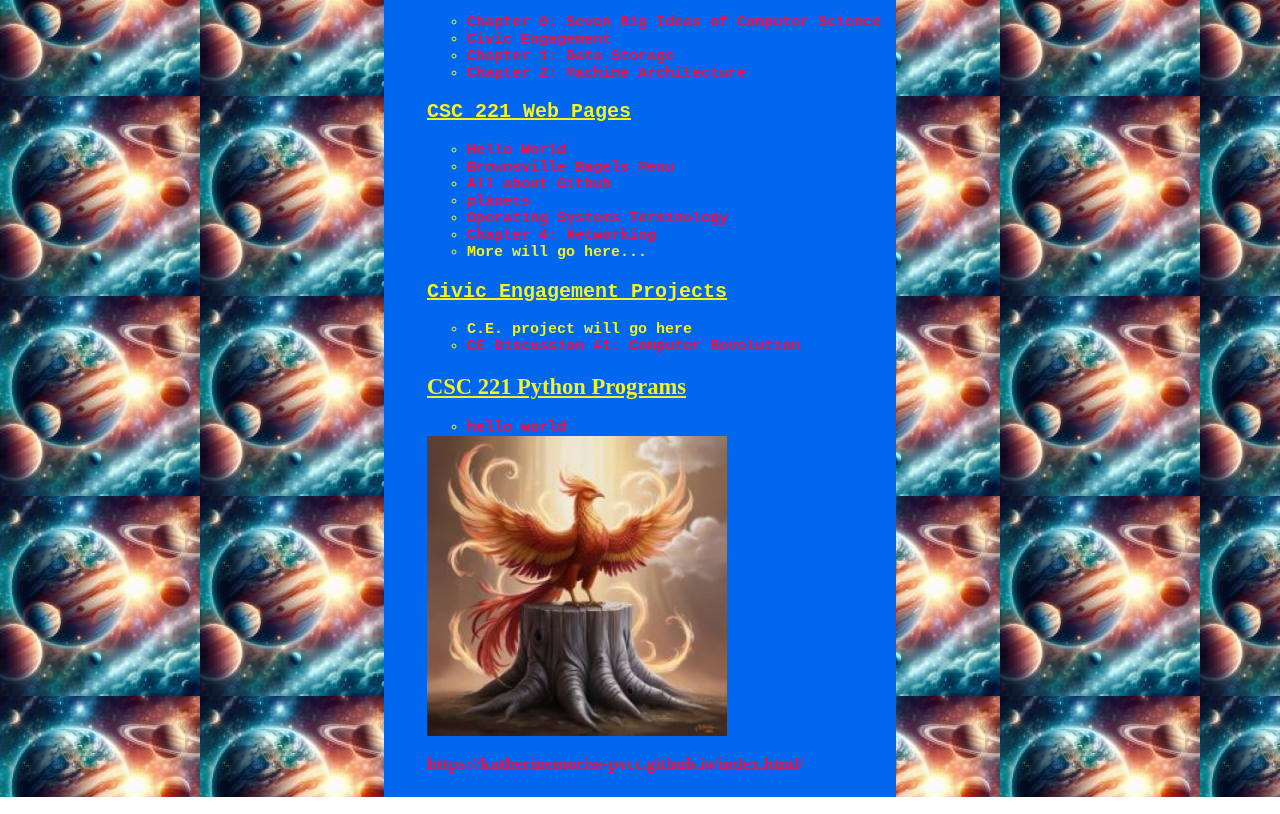
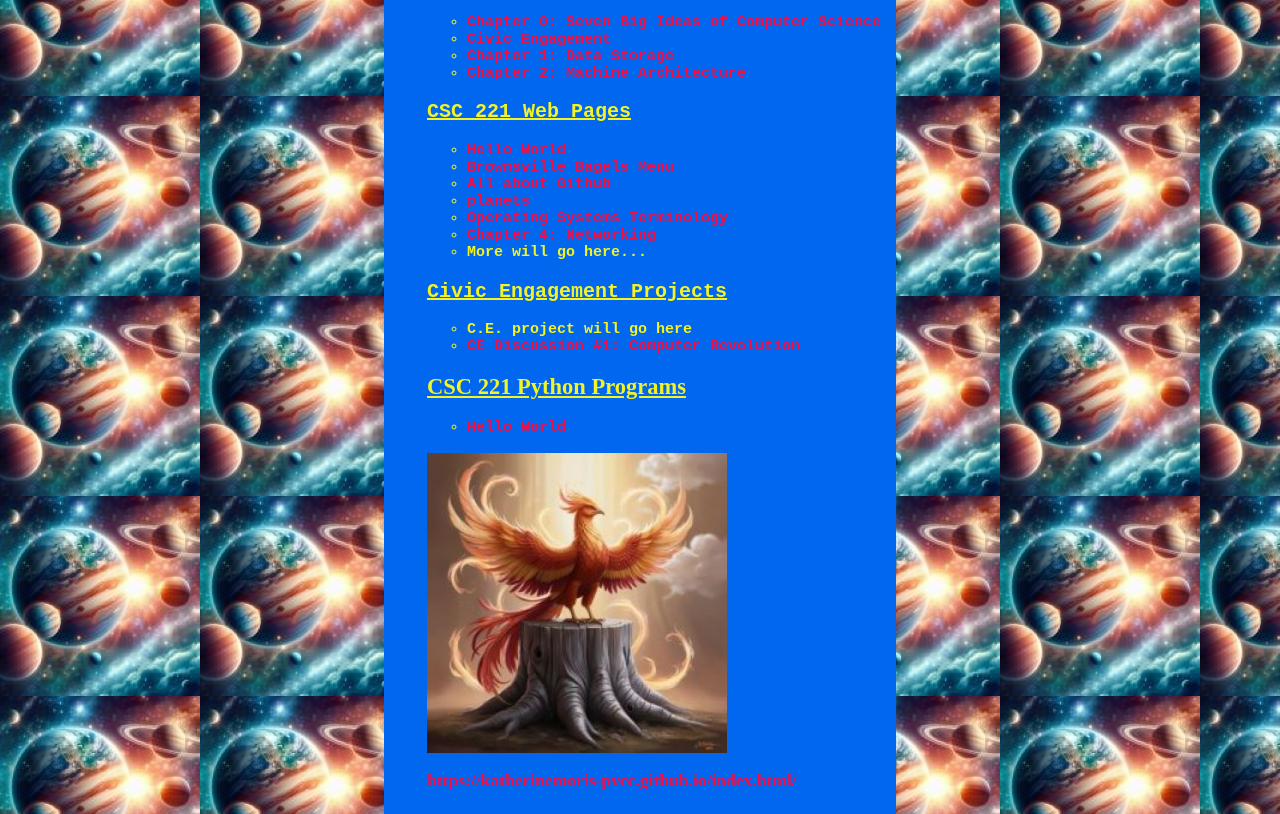
Before and after one commit to katherinemoriss-pvcc/katherinemoriss-pvcc.github.io, a plain HTML site: page index.html in a window 1280 px wide. Shown: the part 104-918 px from the top of the page. Drawn offline with Linux system fonts and the light colour scheme.

Commit message:
Add files via upload

```diff
--- a/index.html
+++ b/index.html
@@ -18,7 +18,7 @@
 
   <table border="0" style="width: 40%; color: #f3f325; background-color: #0067ee; margin: auto; font-size: 15px;">
     <tr style="background-color: #09182c; font-family: monospace;">
-        <td><a href="index-1.html">Home</a></td>
+        <td><a href="index.html">Home</a></td>
         <td><a href="https://www.pvcc.edu">PVCC</a></td>
         <td><a href="https://www.w3schools.com/html/">W3Schools</a></td>
         <td><a href="contactus.html">Contact Us</a></td>
@@ -48,8 +48,9 @@
             <li><a href="Githubinfo.html">All about Github</a></li>
             <li><a href="planets.html">planets</a></li>
             <li><a href="ch3opsys.html">Operating Systems Terminology</a></li>
-            <li><a href="ch4.html">Chapter 4: Networking</a></li>
+            <li><a href="ch4opsys.html">Chapter 4: Networking</a></li>
             <li> More will go here...</li>
+
         </ul>
 
 
@@ -62,13 +63,14 @@
         <h2><u style="font-weight:"bold; font-family: monospace; font-size: 25px;">CSC 221 Python Programs</u></h2>
         <ul style="font-weight: bold; font-family: monospace; font-size: 15px;">
 
-            <li><a href="helloworld.py">hello world</a></li>
+          <li><a href="helloworld.py">Hello World</a></li>
         </ul>
+        <br/>
         <img src="myindeximage.jpg" width="300" height="300">
 
 
 
-        <h3><a href="https://katherinemoriss-pvcc.github.io/index.html/">https://katherinemoriss-pvcc.github.io/index.html/</a></h3>
+        <h3><a href="https://katherinemoris-pvcc.github.io/index.html">https://katherinemoris-pvcc.github.io/index.html/</a></h3>
         </ul>
 
         <td><tr>
```
